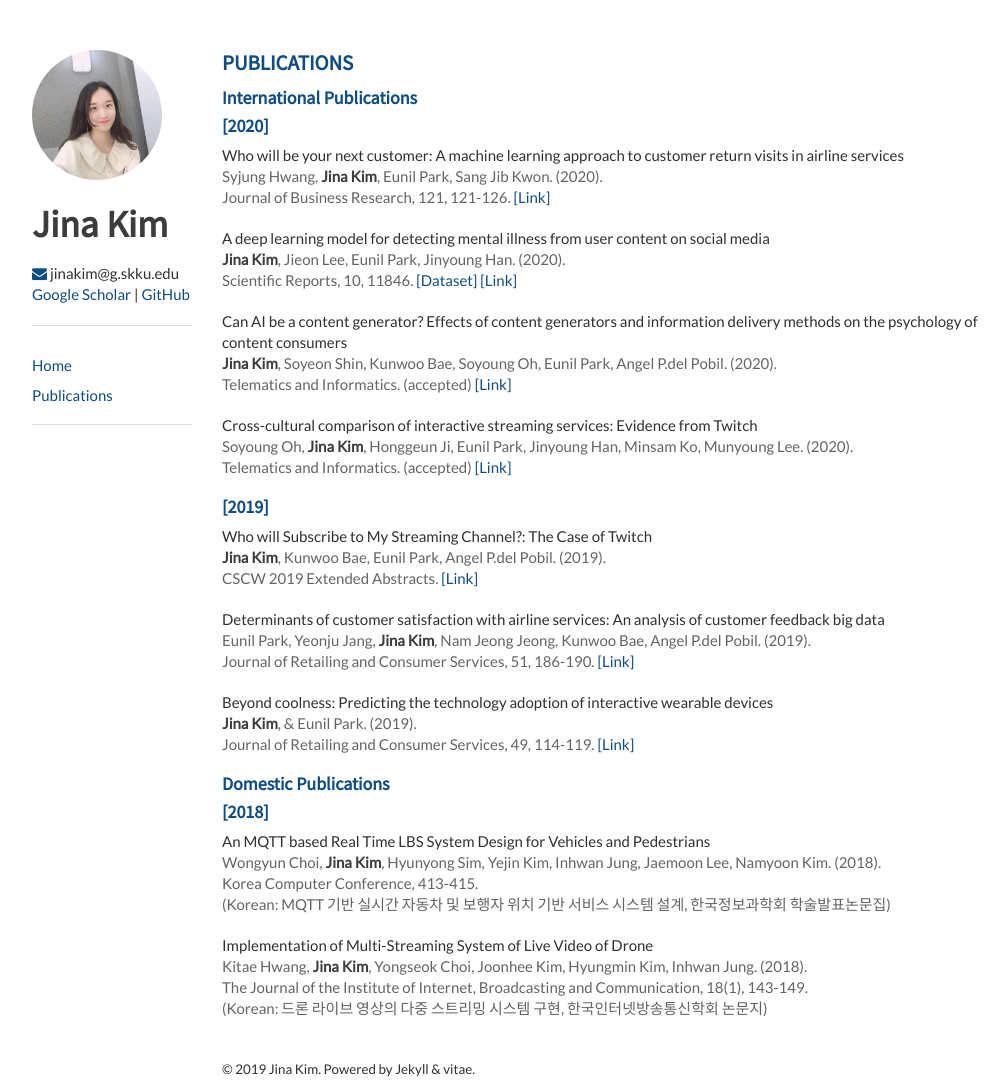
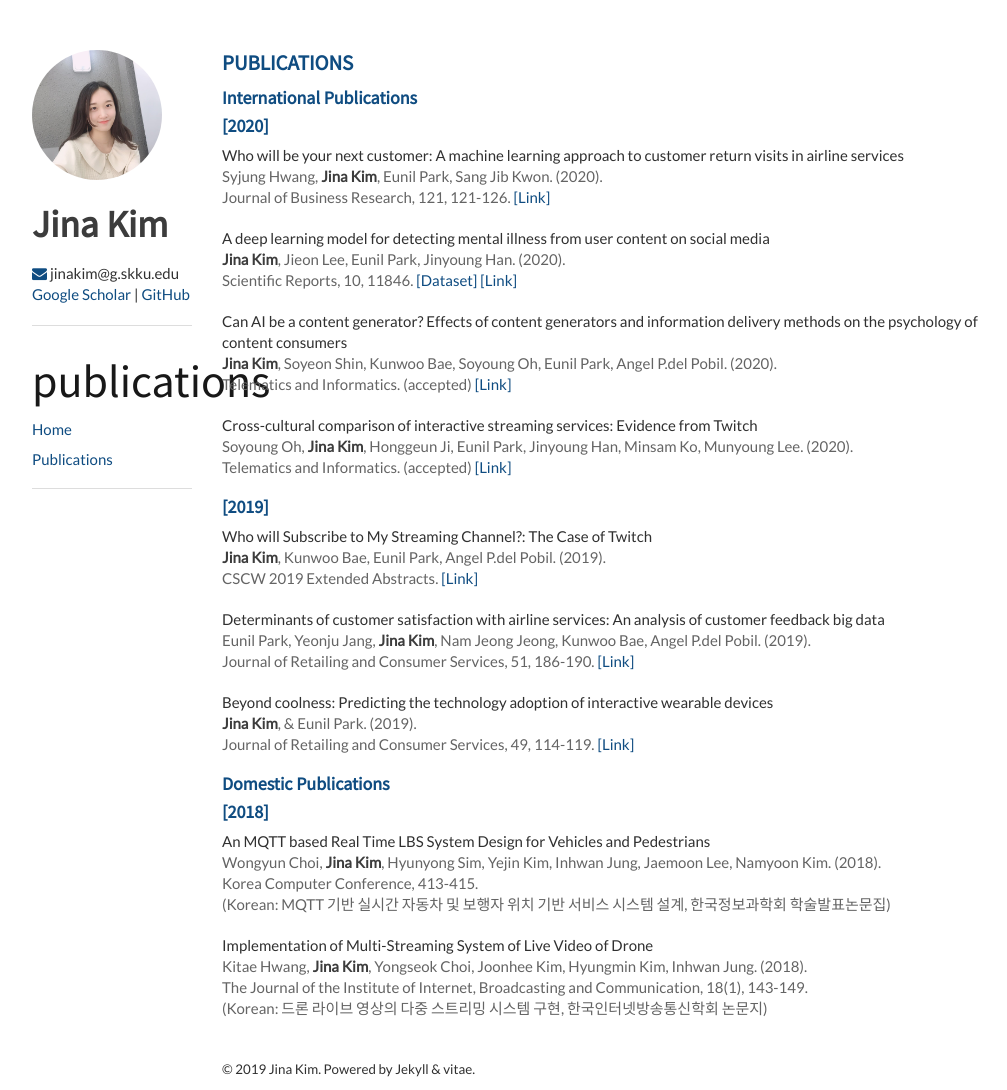
Before and after one commit to Jina-Kim/Jina-Kim.github.io, a Jekyll site: the page built from publications/index.html, in a window 1280 px wide. Shown: the whole page, without its empty margins (138-1145 px from the left). Built offline with Jekyll 4.4.1, drawn with Linux system fonts in a browser that asks for light colours; nearby versions of some CDN libraries.

Commit message:
Update layout.css

```diff
--- a/_layouts/layout.html
+++ b/_layouts/layout.html
@@ -34,7 +34,8 @@
         <nav class="menubar">
           {% assign current = page.url | downcase | split: '/' %}
           <ul>
-            <li><a href='/' {% if current[1] == '' %}class='current'{% endif %}>Home</a></li>
+              <h1>{{current[1]}}</h1>
+            <li><a href='/' {% if current[1] == '/' %}class='current'{% endif %}>Home</a></li>
             <li><a href='/publications' {% if current[1] == 'publications' %}class='current'{% endif %}>Publications</a></li>
           </ul>
         </nav>
```
